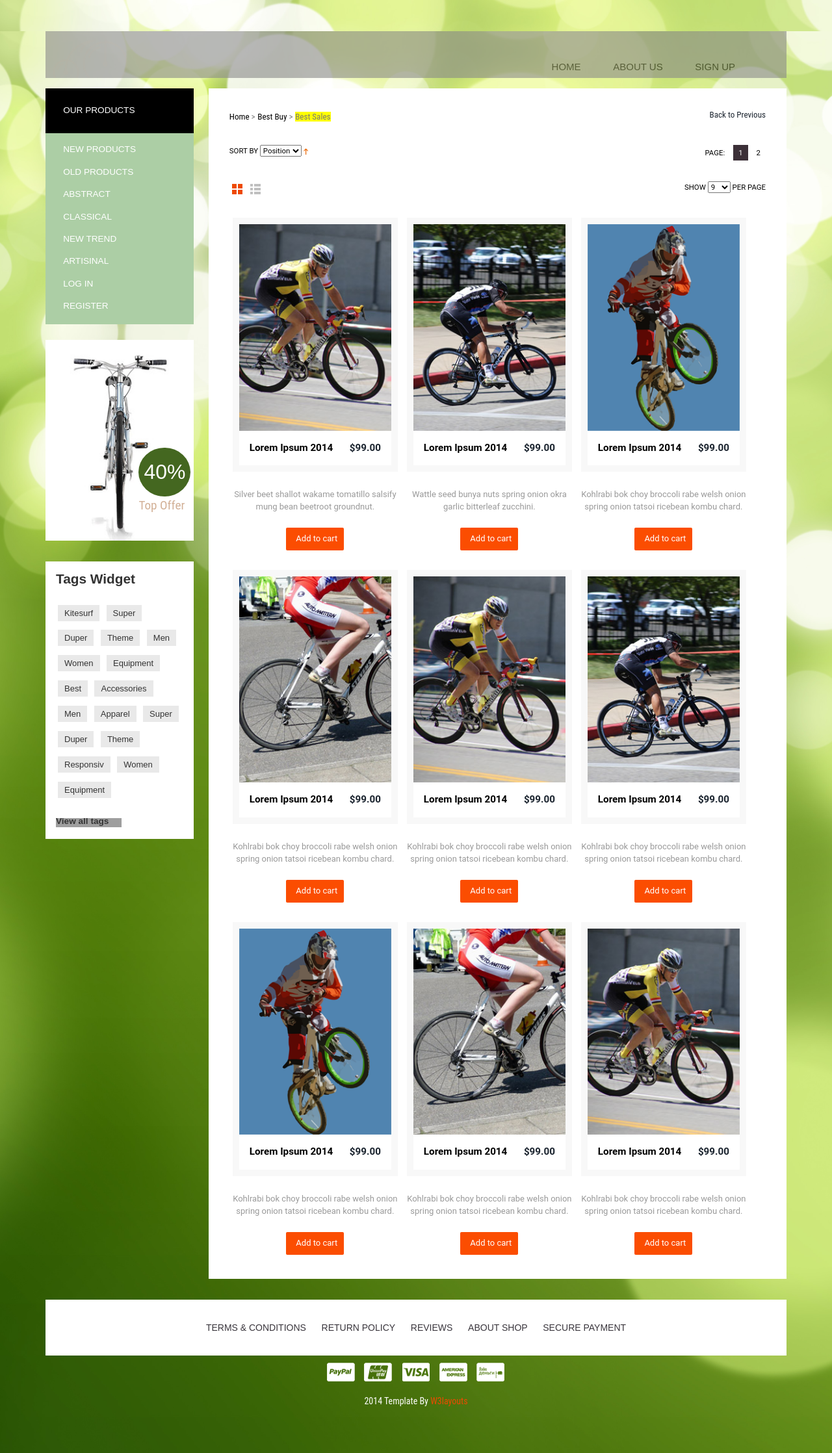
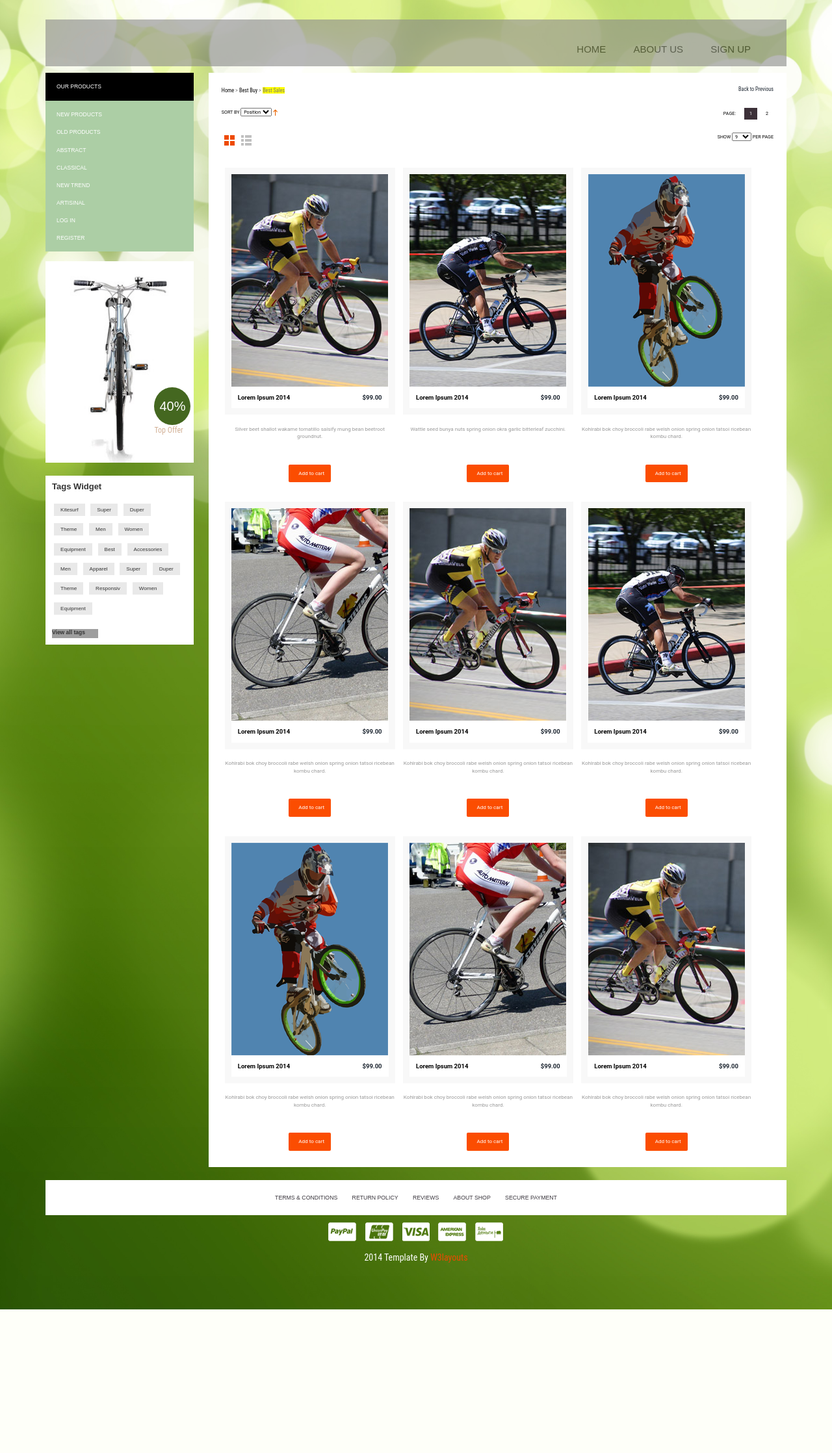
Before and after one commit to Lyreguin/E-Commerce_Site, a PHP site: page /best.html in a window 1280 px wide. Shown: the whole page at 65% size. After the commit the page ends 2015 px from the top, so only its background shows below. Run offline with PHP 8.4, Linux system fonts and the light colour scheme; some web fonts are replaced; grey boxes are pictures that could not be loaded.

Commit message:
Background Fixed

```diff
--- a/css/style.css
+++ b/css/style.css
@@ -8,13 +8,16 @@
 h1, h2, h3 {margin-top: 0;}
 ul, ol {margin: 0;}
 p {margin: 0;}
-html, body{
+html {
 	background:url(../images/bg3.jpg)no-repeat;
 	background-size:cover;
 	-webkit-background-size:cover;
 	-o-background-size:cover;
 	-moz-background-size:cover;
 	-ms-background-size:cover;
+}
+body{
+	background: transparent;
 	font-family: 'Roboto Condensed', sans-serif;
    	font-size: 100%;
 }
```
